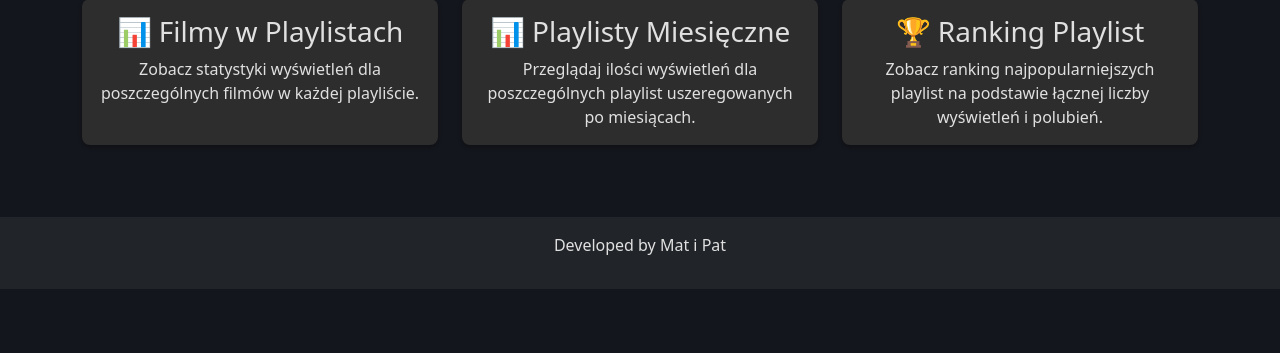
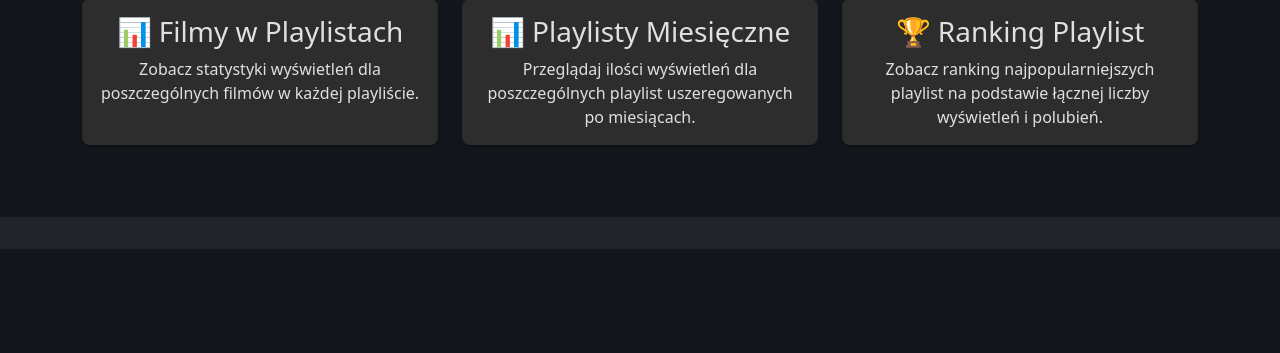
Before and after one commit to mwisniewski1991/zero_stats, a Flask app: page / in a window 1280 px wide. Shown: the part 178-531 px from the top of the page. Run offline with Flask 3, Linux system fonts and the light colour scheme.

Commit message:
Change footer

```diff
--- a/app/website/app/templates/base.html
+++ b/app/website/app/templates/base.html
@@ -48,7 +48,6 @@
     <!-- Footer -->
     <footer class="bg-dark mt-5 py-3">
         <div class="container text-center">
-            <p>Developed by Mat i Pat</p>
         </div>
     </footer>
 
```
